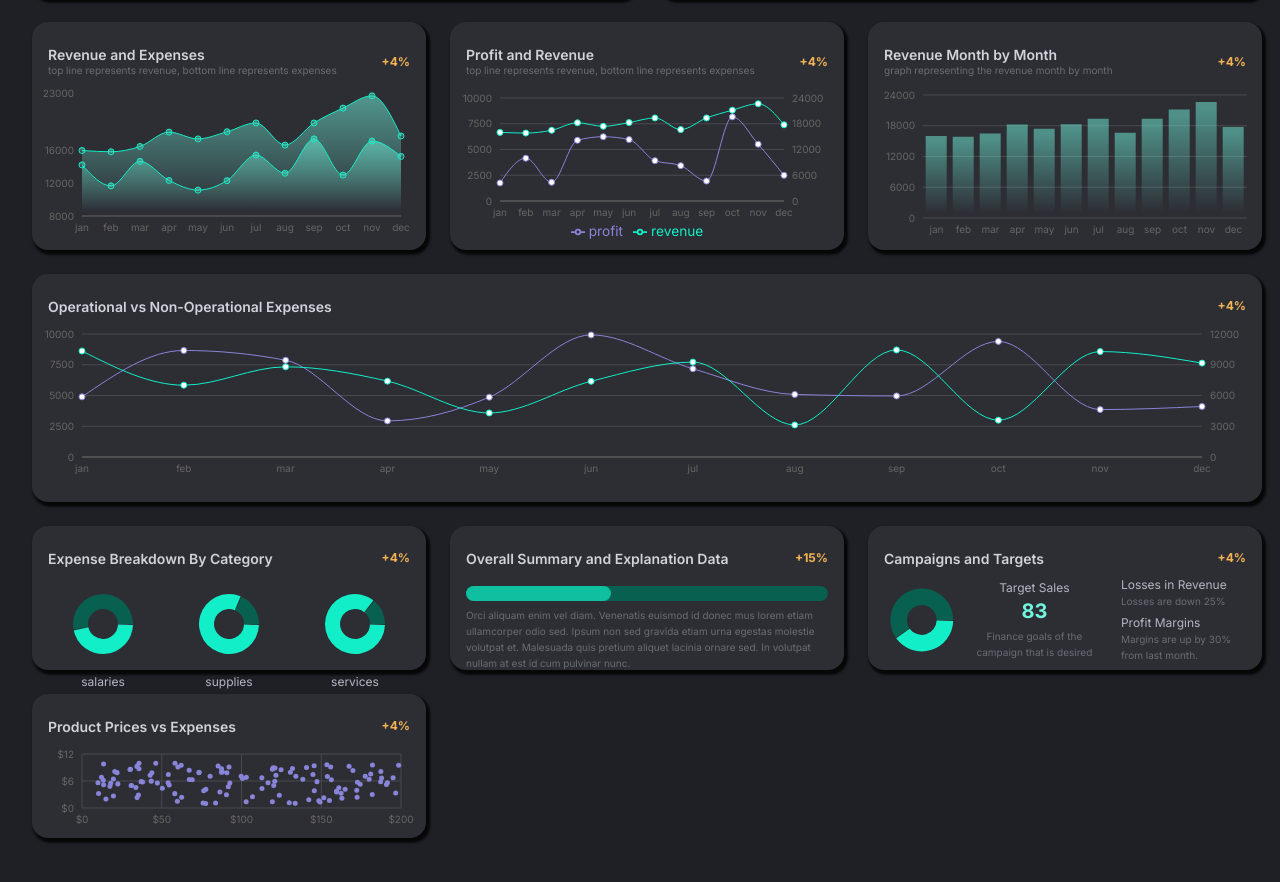
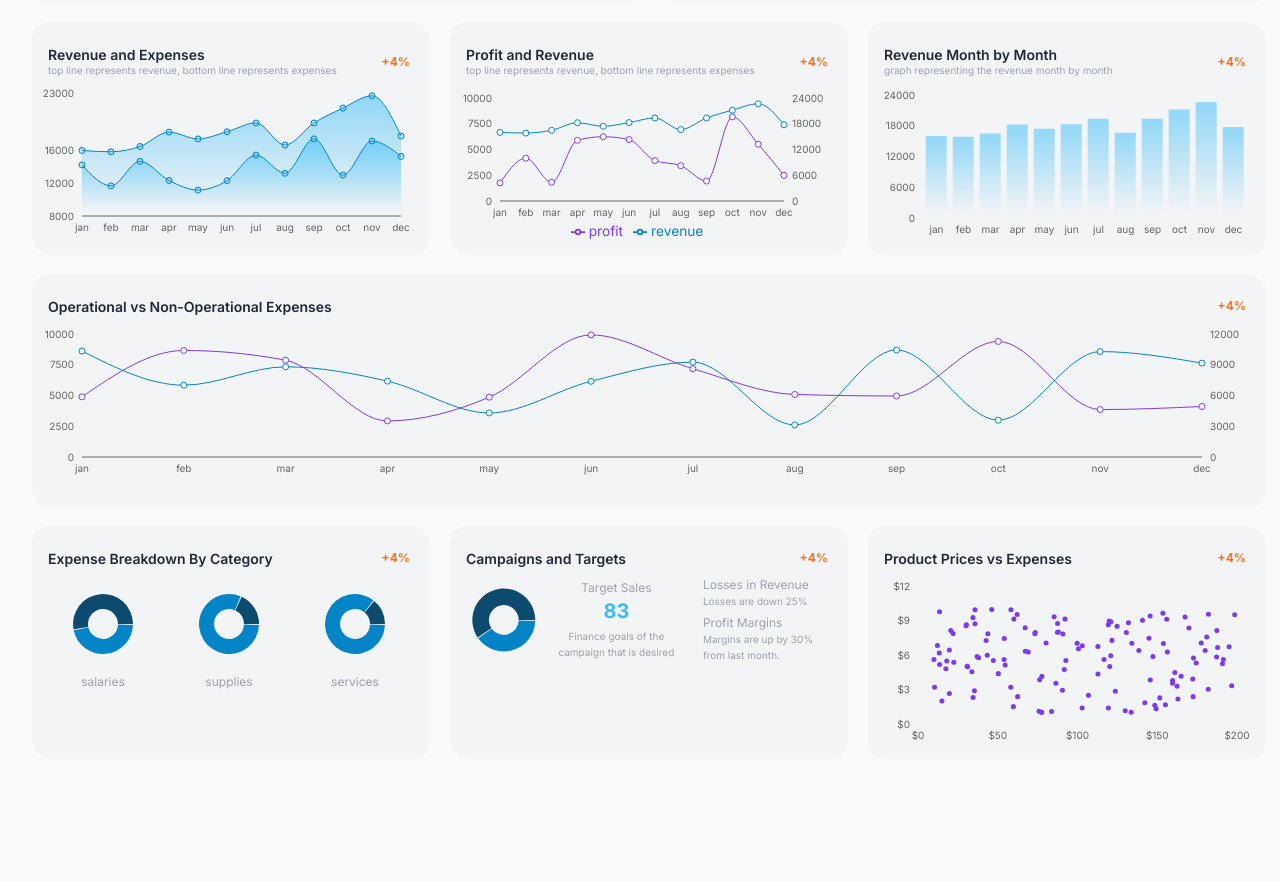
Before and after one commit to tarik310/demo-finance-app, a React (Vite) app: page / in a window 1280 px wide. Shown: the part 378-1260 px from the top of the page. After the commit the page ends 1178 px from the top, so only its background shows below. Built offline with nearby package versions, Linux system fonts and the light colour scheme.

Commit message:
refactor styles and update color palette for improved UI consistency

```diff
--- a/src/assets/PredictiveInsightsLogo.tsx
+++ b/src/assets/PredictiveInsightsLogo.tsx
@@ -11,7 +11,7 @@ export default function PredictiveInsightsLogo() {
       viewBox="0 0 512 512"
       //   style="enable-background:new 0 0 512 512"
       xmlSpace="preserve"
-      fill="#ffffff"
+      fill="#1f2937"
     >
       <g>
         <path
--- a/src/components/BoxHeader.tsx
+++ b/src/components/BoxHeader.tsx
@@ -22,7 +22,7 @@ const BoxHeader = ({ icon, title, subtitle, sideText }: Props) => {
           <Typography variant="h6">{subtitle}</Typography>
         </Box>
       </FlexBetween>
-      <Typography variant="h5" fontWeight="700" color={palette.secondary[500]}>
+      <Typography variant="h5" fontWeight="700" color={palette.secondary[600]}>
         {sideText}
       </Typography>
     </FlexBetween>
--- a/src/components/DashboardBox.tsx
+++ b/src/components/DashboardBox.tsx
@@ -4,7 +4,7 @@ import { styled } from "@mui/system";
 const DashboardBox = styled(Box)(({ theme }) => ({
   backgroundColor: theme.palette.background.light,
   borderRadius: "1rem",
-  boxShadow: "0.15rem 0.2rem 0.15rem 0.1rem rgba(0, 0, 0, .8)",
+  boxShadow: "0.15rem 0.2rem 0.15rem 0.1rem #f3f4f6",
 }));
 
 export default DashboardBox;
--- a/src/index.css
+++ b/src/index.css
@@ -7,7 +7,7 @@ body,
   height: 100%;
   width: 100%;
   font-family: "Inter", sans-serif;
-  background-color: #1f2026;
+  background-color: #f9fafb;
 }
 
 ::-webkit-scrollbar {
@@ -15,13 +15,13 @@ body,
 }
 
 ::-webkit-scrollbar-track {
-  background: #242427;
+  background: #d1d5db;
 }
 
 ::-webkit-scrollbar-thumb {
-  background: #48494e;
+  background: #9ca3af;
 }
 
-::-webkit-scrollbar-track:hover {
-  background: #2a2b2f;
+::-webkit-scrollbar-thumb:hover {
+  background: #6b7280;
 }
--- a/src/scenes/dashboard/Row4.tsx
+++ b/src/scenes/dashboard/Row4.tsx
@@ -83,28 +83,6 @@ const Row4 = () => {
         </FlexBetween>
       </DashboardBox>
       <DashboardBox gridArea="h">
-        <BoxHeader title="Overall Summary and Explanation Data" sideText="+15%" />
-        <Box
-          height="15px"
-          margin="1.25rem 1rem 0.4rem 1rem"
-          bgcolor={palette.primary[800]}
-          borderRadius="1rem"
-        >
-          <Box
-            height="15px"
-            bgcolor={palette.primary[600]}
-            borderRadius="1rem"
-            width="40%"
-          ></Box>
-        </Box>
-        <Typography margin="0 1rem" variant="h6">
-          Orci aliquam enim vel diam. Venenatis euismod id donec mus lorem etiam
-          ullamcorper odio sed. Ipsum non sed gravida etiam urna egestas molestie volutpat
-          et. Malesuada quis pretium aliquet lacinia ornare sed. In volutpat nullam at est
-          id cum pulvinar nunc.
-        </Typography>
-      </DashboardBox>
-      <DashboardBox gridArea="i">
         <BoxHeader title="Campaigns and Targets" sideText="+4%" />
         <FlexBetween mt="0.25rem" gap="1.5rem" pr="1rem">
           <PieChart
@@ -149,7 +127,7 @@ const Row4 = () => {
           </Box>
         </FlexBetween>
       </DashboardBox>
-      <DashboardBox gridArea="j">
+      <DashboardBox gridArea="i">
         <BoxHeader title="Product Prices vs Expenses" sideText="+4%" />
         <ResponsiveContainer width="100%" height="100%">
           <ScatterChart
--- a/src/scenes/dashboard/index.tsx
+++ b/src/scenes/dashboard/index.tsx
@@ -17,8 +17,8 @@ const gridTemplateLargeScreens = `
   "f f f f f f"
   "g g h h i i"
   "g g h h i i"
-  "j j . . . ."
-  "j j . . . ."
+  "g g h h i i"
+  ". . . . . ."
 `;
 const gridTemplateSmallScreens = `
   "a"
--- a/src/scenes/navbar/index.tsx
+++ b/src/scenes/navbar/index.tsx
@@ -8,7 +8,7 @@ const Navbar = () => {
   const { palette } = useTheme();
   const [selected, setSelected] = useState("dashboard");
   return (
-    <FlexBetween mb="0.25rem" p="0.5rem 0rem" color={palette.grey[300]}>
+    <FlexBetween mb="0.25rem" p="0.5rem 0rem" color={palette.grey[100]}>
       {/* LEFT SIDE */}
       <FlexBetween gap="0.75rem">
         <PredictiveInsightsLogo />
@@ -19,28 +19,28 @@ const Navbar = () => {
 
       {/* RIGHT SIDE */}
       <FlexBetween gap="2rem">
-        <Box sx={{ "&:hover": { color: palette.primary[100] } }}>
+        <Box sx={{ "&:hover": { color: palette.primary[600] } }}>
           <Link
             to="/"
             onClick={() => setSelected("dashboard")}
             style={{
-              color: selected === "dashboard" ? "inherit" : palette.grey[700],
+              color: selected === "dashboard" ? "inherit" : palette.grey[500],
               textDecoration: "inherit",
             }}
           >
-            dashboard
+            Dashboard
           </Link>
         </Box>
-        <Box sx={{ "&:hover": { color: palette.primary[100] } }}>
+        <Box sx={{ "&:hover": { color: palette.primary[600] } }}>
           <Link
             to="/predictions"
             onClick={() => setSelected("predictions")}
             style={{
-              color: selected === "predictions" ? "inherit" : palette.grey[700],
+              color: selected === "predictions" ? "inherit" : palette.grey[500],
               textDecoration: "inherit",
             }}
           >
-            predictions
+            Predictions
           </Link>
         </Box>
       </FlexBetween>
--- a/src/scenes/predictions/index.tsx
+++ b/src/scenes/predictions/index.tsx
@@ -25,11 +25,9 @@ const Predictions = () => {
     if (!kpiData) return [];
     const monthData = kpiData[0].monthlyData;
 
-    const formatted: Array<DataPoint> = monthData.map(
-      ({ revenue }, i: number) => {
-        return [i, revenue];
-      }
-    );
+    const formatted: Array<DataPoint> = monthData.map(({ revenue }, i: number) => {
+      return [i, revenue];
+    });
     const regressionLine = regression.linear(formatted);
 
     return monthData.map(({ month, revenue }, i: number) => {
@@ -48,8 +46,8 @@ const Predictions = () => {
         <Box>
           <Typography variant="h3">Revenue and Predictions</Typography>
           <Typography variant="h6">
-            charted revenue and predicted revenue based on a simple linear
-            regression model
+            charted revenue and predicted revenue based on a simple linear regression
+            model
           </Typography>
         </Box>
         <Button
@@ -83,12 +81,7 @@ const Predictions = () => {
             style={{ fontSize: "10px" }}
             tickFormatter={(v) => `$${v}`}
           >
-            <Label
-              value="Revenue in USD"
-              angle={-90}
-              offset={-5}
-              position="insideLeft"
-            />
+            <Label value="Revenue in USD" angle={-90} offset={-5} position="insideLeft" />
           </YAxis>
           <Tooltip />
           <Legend verticalAlign="top" />
@@ -99,17 +92,12 @@ const Predictions = () => {
             strokeWidth={0}
             dot={{ strokeWidth: 5 }}
           />
-          <Line
-            type="monotone"
-            dataKey="Regression Line"
-            stroke="#8884d8"
-            dot={false}
-          />
+          <Line type="monotone" dataKey="Regression Line" stroke="#7c3aed" dot={false} />
           {isPredictions && (
             <Line
               strokeDasharray="5 5"
               dataKey="Predicted Revenue"
-              stroke={palette.secondary[500]}
+              stroke={palette.secondary[600]}
             />
           )}
         </LineChart>
--- a/src/theme.ts
+++ b/src/theme.ts
@@ -1,46 +1,46 @@
 export const tokens = {
   grey: {
-    100: "#f0f0f3",
-    200: "#e1e2e7",
-    300: "#d1d3da",
-    400: "#c2c5ce",
-    500: "#b3b6c2",
-    600: "#8f929b",
-    700: "#6b6d74",
-    800: "#48494e",
-    900: "#242427",
+    100: "#1f2937",
+    200: "#374151",
+    300: "#4b5563",
+    400: "#6b7280",
+    500: "#9ca3af",
+    600: "#d1d5db",
+    700: "#e5e7eb",
+    800: "#f3f4f6",
+    900: "#f9fafb",
   },
   primary: {
-    // light green
-    100: "#d0fcf4",
-    200: "#a0f9e9",
-    300: "#71f5de",
-    400: "#41f2d3",
-    500: "#12efc8",
-    600: "#0ebfa0",
-    700: "#0b8f78",
-    800: "#076050",
-    900: "#043028",
+    // light blue
+    100: "#bae6fd",
+    200: "#7dd3fc",
+    300: "#38bdf8",
+    400: "#0ea5e9",
+    500: "#0284c7",
+    600: "#0369a1",
+    700: "#075985",
+    800: "#0c4a6e",
+    900: "#082f49",
   },
   secondary: {
     // yellow
-    100: "#fcf0dd",
-    200: "#fae1bb",
-    300: "#f7d299",
-    400: "#f5c377",
-    500: "#f2b455",
-    600: "#c29044",
-    700: "#916c33",
-    800: "#614822",
-    900: "#302411",
+    100: "#fff7ed",
+    200: "#ffedd5",
+    300: "#fed7aa",
+    400: "#fdba74",
+    500: "#fb923c",
+    600: "#f97316",
+    700: "#ea580c",
+    800: "#c2410c",
+    900: "#9a3412",
   },
   tertiary: {
     // purple
-    500: "#8884d8",
+    500: "#7c3aed",
   },
   background: {
-    light: "#2d2d34",
-    main: "#1f2026",
+    light: "#f3f4f6",
+    main: "#f9fafb",
   },
 };
 
@@ -83,13 +83,13 @@ export const themeSettings = {
       fontFamily: ["Inter", "sans-serif"].join(","),
       fontSize: 20,
       fontWeight: 800,
-      color: tokens.grey[200],
+      color: tokens.grey[100],
     },
     h4: {
       fontFamily: ["Inter", "sans-serif"].join(","),
       fontSize: 14,
       fontWeight: 600,
-      color: tokens.grey[300],
+      color: tokens.grey[100],
     },
     h5: {
       fontFamily: ["Inter", "sans-serif"].join(","),
@@ -100,7 +100,7 @@ export const themeSettings = {
     h6: {
       fontFamily: ["Inter", "sans-serif"].join(","),
       fontSize: 10,
-      color: tokens.grey[700],
+      color: tokens.grey[500],
     },
   },
 };
```
